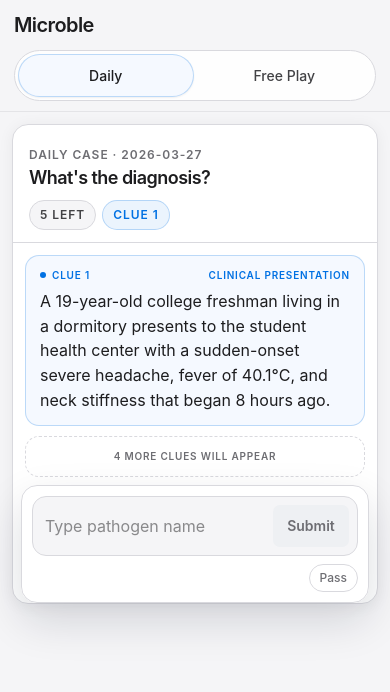
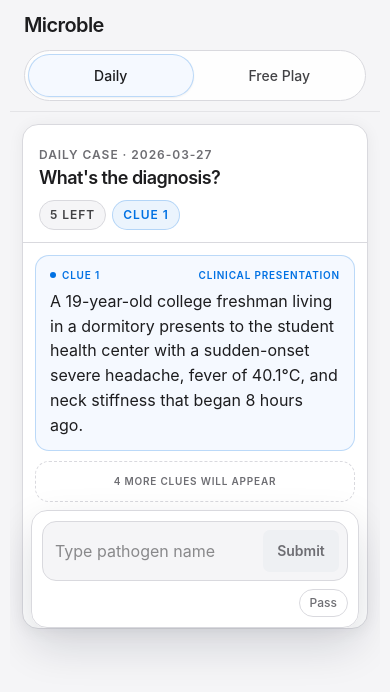
Before and after one commit to alex-halme/Microble, a Next.js app: page / in a window 390 px wide. Shown: the top 692 px of the page. Built offline with nearby package versions, Linux system fonts and the light colour scheme.

Commit message:
Tune desktop clue scrolling

```diff
--- a/app/globals.css
+++ b/app/globals.css
@@ -47,6 +47,8 @@
   font-family: var(--font-sans);
   font-size: 16px;
   color-scheme: light only;
+  overflow-x: clip;
+  scrollbar-gutter: stable both-edges;
   -webkit-font-smoothing: antialiased;
   -moz-osx-font-smoothing: grayscale;
 }
@@ -55,6 +57,7 @@
   min-height: 100vh;
   margin: 0;
   background: #f5f5f7;
+  overflow-x: clip;
 }
 
 /* Prevent any dark-mode override from the OS or browser */
@@ -118,12 +121,15 @@
 
 @media (min-width: 901px) {
   .gameboard-hints {
-    max-height: clamp(340px, calc(100dvh - 330px), 760px);
+    max-height: clamp(280px, 42dvh, 500px);
     overflow-y: auto;
     overscroll-behavior: contain;
     scrollbar-gutter: stable;
     scroll-behavior: smooth;
+    scroll-padding-bottom: 18px;
     padding-right: 18px !important;
+    padding-bottom: 14px !important;
+    border-bottom: 1px solid rgba(217, 217, 222, 0.6);
   }
 }
 
```
